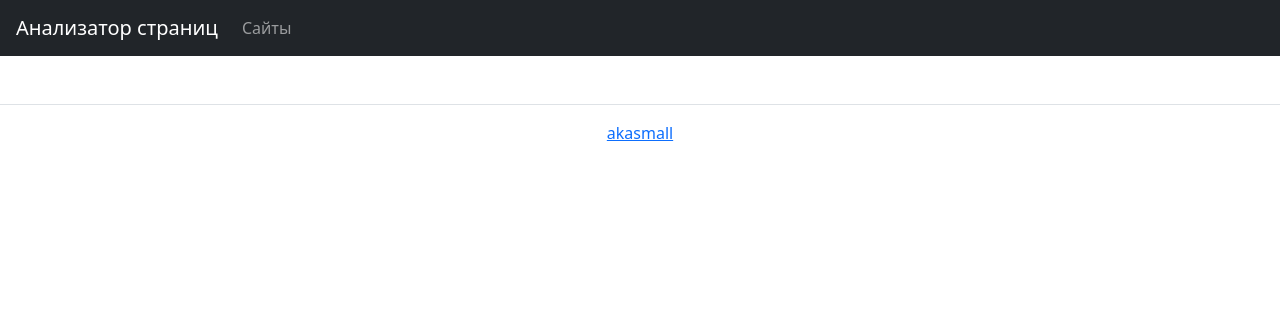
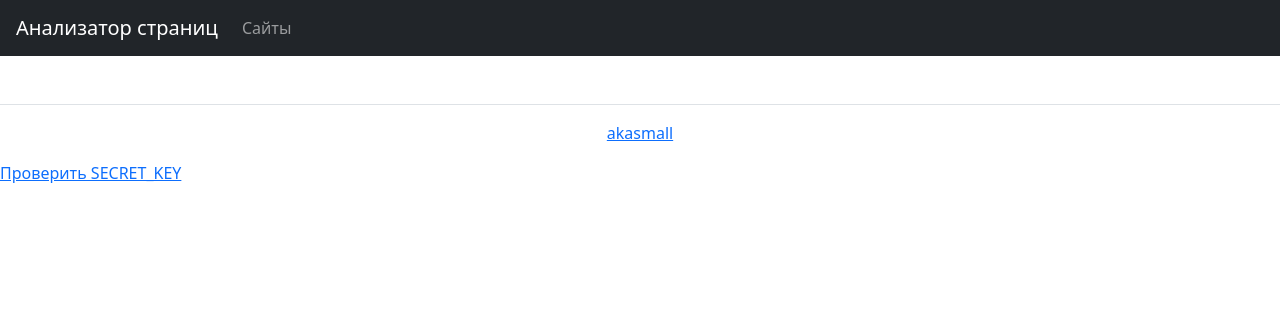
Before and after one commit to akasmall/python-project-83, a Flask app: template page_analyzer/templates/base.html in a window 1280 px wide. Shown: the top 316 px of the page. Run offline with Flask 3, Linux system fonts and the light colour scheme; the template is opened without the code that fills it, so the values that code supplies are empty.

Commit message:
проверяю на ошибки на рендере вставил проверку SECRET_KEY вер.08

```diff
--- a/page_analyzer/app.py
+++ b/page_analyzer/app.py
@@ -25,6 +25,12 @@ app.config['DATABASE_URL'] = os.getenv('DATABASE_URL')
 @app.route('/')
 def index():
     return render_template('index.html')
+
+
+@app.route('/check_secret')
+def check_secret():
+    secret_key = app.secret_key if app.secret_key else 'Не задан'
+    return f'SECRET_KEY: {secret_key}'
 
 
 @app.route('/urls/')
--- a/page_analyzer/templates/base.html
+++ b/page_analyzer/templates/base.html
@@ -23,6 +23,9 @@
     {% block content %}{% endblock %}
 
     {% include 'includes/footer.html' %}
+    <div>
+        <a href="/check_secret">Проверить SECRET_KEY</a>
+    </div>
 
     <script src="https://cdn.jsdelivr.net/npm/bootstrap@5.3.3/dist/js/bootstrap.bundle.min.js"
         integrity="sha384-YvpcrYf0tY3lHB60NNkmXc5s9fDVZLESaAA55NDzOxhy9GkcIdslK1eN7N6jIeHz"
```
